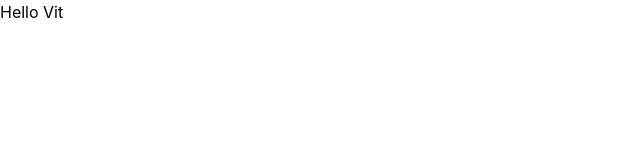
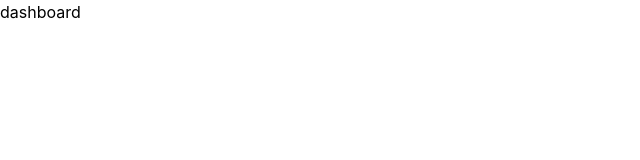
Before and after one commit to Rupeswarbhainsa777/Nutriai-ui, a React (Vite) app: page / in a window 1280 px wide. Shown: the top 160 px of the page, without its empty margins (0-640 px from the left). Built offline with nearby package versions, Linux system fonts and the light colour scheme.

Commit message:
react router dom add

```diff
--- a/package.json
+++ b/package.json
@@ -13,6 +13,7 @@
     "@tailwindcss/vite": "^4.2.2",
     "react": "^19.2.4",
     "react-dom": "^19.2.4",
+    "react-router-dom": "^7.14.1",
     "tailwindcss": "^4.2.2"
   },
   "devDependencies": {
--- a/src/App.jsx
+++ b/src/App.jsx
@@ -1,11 +1,12 @@
 import './App.css'
+import Dashboard from "./pages/dashboard/Dashboard.jsx";
 
 function App() {
 
 
     return (
 
-        <h1>Hello Vit</h1>
+         <Dashboard />
 
     )
 }
```
Also changed, not shown: 1 other file (tests, documents, lock files or other folders).
